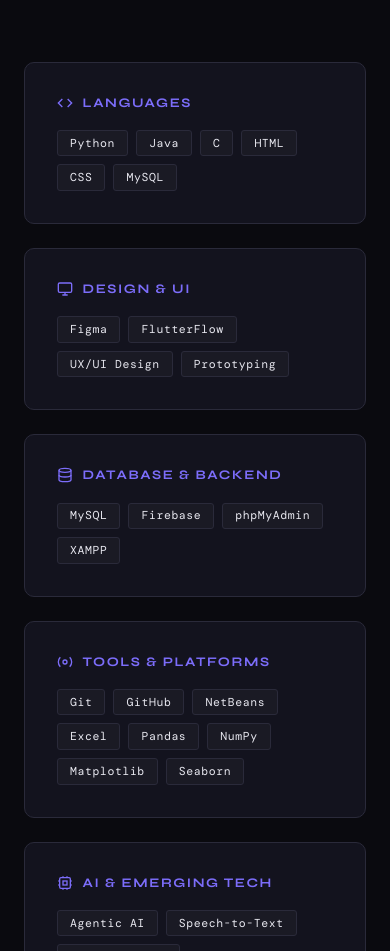
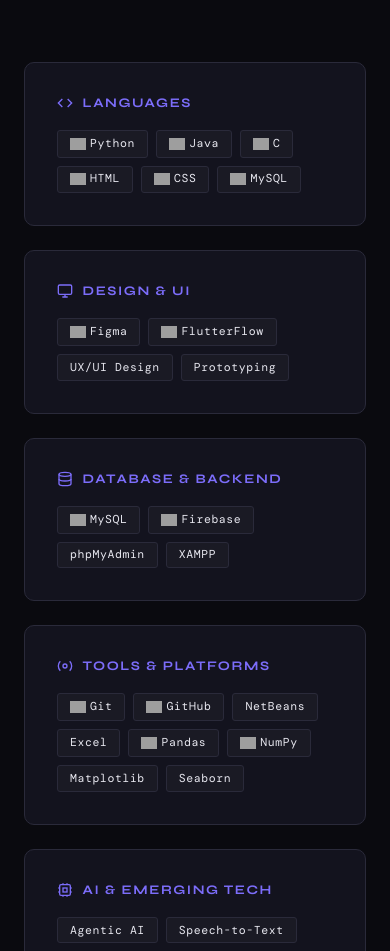
Before and after one commit to ZodiaCMM/portfolio, a React (Vite) app: page / in a window 390 px wide. Shown: the part 2186-3137 px from the top of the page. Built offline with nearby package versions, Linux system fonts and the light colour scheme; grey boxes are pictures that could not be loaded; a web font is replaced by a local one.

Commit message:
Edit icon skill

```diff
--- a/src/components/Skills.jsx
+++ b/src/components/Skills.jsx
@@ -4,40 +4,40 @@
 const ICONS = {
   code: (
     <svg viewBox="0 0 24 24" fill="none" stroke="currentColor" strokeWidth="2">
-      <polyline points="16 18 22 12 16 6"/><polyline points="8 6 2 12 8 18"/>
+      <polyline points="16 18 22 12 16 6" /><polyline points="8 6 2 12 8 18" />
     </svg>
   ),
   monitor: (
     <svg viewBox="0 0 24 24" fill="none" stroke="currentColor" strokeWidth="2">
-      <rect x="2" y="3" width="20" height="14" rx="2"/>
-      <path d="M8 21h8M12 17v4"/>
+      <rect x="2" y="3" width="20" height="14" rx="2" />
+      <path d="M8 21h8M12 17v4" />
     </svg>
   ),
   database: (
     <svg viewBox="0 0 24 24" fill="none" stroke="currentColor" strokeWidth="2">
-      <ellipse cx="12" cy="5" rx="9" ry="3"/>
-      <path d="M3 5v14a9 3 0 0 0 18 0V5"/>
-      <path d="M3 12a9 3 0 0 0 18 0"/>
+      <ellipse cx="12" cy="5" rx="9" ry="3" />
+      <path d="M3 5v14a9 3 0 0 0 18 0V5" />
+      <path d="M3 12a9 3 0 0 0 18 0" />
     </svg>
   ),
   tool: (
     <svg viewBox="0 0 24 24" fill="none" stroke="currentColor" strokeWidth="2">
-      <circle cx="12" cy="12" r="3"/>
-      <path d="M19.07 4.93a10 10 0 0 1 0 14.14M4.93 19.07a10 10 0 0 1 0-14.14"/>
+      <circle cx="12" cy="12" r="3" />
+      <path d="M19.07 4.93a10 10 0 0 1 0 14.14M4.93 19.07a10 10 0 0 1 0-14.14" />
     </svg>
   ),
   cpu: (
     <svg viewBox="0 0 24 24" fill="none" stroke="currentColor" strokeWidth="2">
-      <rect x="4" y="4" width="16" height="16" rx="2"/>
-      <rect x="9" y="9" width="6" height="6"/>
-      <path d="M15 2v2M9 2v2M15 20v2M9 20v2M2 15h2M2 9h2M20 15h2M20 9h2"/>
+      <rect x="4" y="4" width="16" height="16" rx="2" />
+      <rect x="9" y="9" width="6" height="6" />
+      <path d="M15 2v2M9 2v2M15 20v2M9 20v2M2 15h2M2 9h2M20 15h2M20 9h2" />
     </svg>
   ),
   users: (
     <svg viewBox="0 0 24 24" fill="none" stroke="currentColor" strokeWidth="2">
-      <path d="M17 21v-2a4 4 0 0 0-4-4H5a4 4 0 0 0-4 4v2"/>
-      <circle cx="9" cy="7" r="4"/>
-      <path d="M23 21v-2a4 4 0 0 0-3-3.87M16 3.13a4 4 0 0 1 0 7.75"/>
+      <path d="M17 21v-2a4 4 0 0 0-4-4H5a4 4 0 0 0-4 4v2" />
+      <circle cx="9" cy="7" r="4" />
+      <path d="M23 21v-2a4 4 0 0 0-3-3.87M16 3.13a4 4 0 0 1 0 7.75" />
     </svg>
   ),
 };
@@ -59,8 +59,17 @@
                 {title}
               </div>
               <div className={styles.tags}>
-                {tags.map(tag => (
-                  <span key={tag} className={styles.tag}>{tag}</span>
+                {tags.map(({ label, skillicon }) => (
+                  <span key={label} className={styles.tag}>
+                    {skillicon && (
+                      <img
+                        src={`https://skillicons.dev/icons?i=${skillicon}`}
+                        alt={label}
+                        className={styles.tagIcon}
+                      />
+                    )}
+                    {label}
+                  </span>
                 ))}
               </div>
             </div>
--- a/src/components/Skills.module.css
+++ b/src/components/Skills.module.css
@@ -1,50 +1,137 @@
-.section { padding: 6rem 3rem; }
-.container { max-width: 1100px; margin: 0 auto; }
+.section {
+  padding: 6rem 3rem;
+}
+
+.container {
+  max-width: 1100px;
+  margin: 0 auto;
+}
+
 .label {
-  font-size: 0.68rem; color: var(--accent);
-  letter-spacing: 0.25em; text-transform: uppercase;
+  font-size: 0.68rem;
+  color: var(--accent);
+  letter-spacing: 0.25em;
+  text-transform: uppercase;
   margin-bottom: 3rem;
-  display: flex; align-items: center; gap: 1rem;
+  display: flex;
+  align-items: center;
+  gap: 1rem;
 }
-.label::after { content:''; flex:1; height:1px; max-width:80px; background:var(--border); }
+
+.label::after {
+  content: '';
+  flex: 1;
+  height: 1px;
+  max-width: 80px;
+  background: var(--border);
+}
+
 .title {
-  font-family: 'Syne', sans-serif; font-weight: 700;
-  font-size: clamp(2rem,4vw,3rem); letter-spacing: -0.03em; margin-bottom: 0.8rem;
+  font-family: 'Syne', sans-serif;
+  font-weight: 700;
+  font-size: clamp(2rem, 4vw, 3rem);
+  letter-spacing: -0.03em;
+  margin-bottom: 0.8rem;
 }
-.sub { color: var(--muted); font-size: 0.82rem; margin-bottom: 3.5rem; line-height: 1.7; }
+
+.sub {
+  color: var(--muted);
+  font-size: 0.82rem;
+  margin-bottom: 3.5rem;
+  line-height: 1.7;
+}
+
 .grid {
   display: grid;
   grid-template-columns: repeat(auto-fit, minmax(280px, 1fr));
   gap: 1.5rem;
 }
+
 .group {
-  background: var(--card); border: 1px solid var(--border);
-  border-radius: 10px; padding: 2rem;
+  background: var(--card);
+  border: 1px solid var(--border);
+  border-radius: 10px;
+  padding: 2rem;
   transition: border-color 0.25s, transform 0.25s;
-  position: relative; overflow: hidden;
+  position: relative;
+  overflow: hidden;
 }
+
 .group::before {
-  content: ''; position: absolute; top: 0; left: 0; right: 0; height: 2px;
+  content: '';
+  position: absolute;
+  top: 0;
+  left: 0;
+  right: 0;
+  height: 2px;
   background: linear-gradient(90deg, var(--accent), var(--accent2));
-  transform: scaleX(0); transform-origin: left;
+  transform: scaleX(0);
+  transform-origin: left;
   transition: transform 0.35s ease;
 }
-.group:hover::before { transform: scaleX(1); }
-.group:hover { border-color: rgba(124,109,250,0.3); transform: translateY(-4px); }
+
+.group:hover::before {
+  transform: scaleX(1);
+}
+
+.group:hover {
+  border-color: rgba(124, 109, 250, 0.3);
+  transform: translateY(-4px);
+}
+
 .groupTitle {
-  font-family: 'Syne', sans-serif; font-size: 0.82rem; font-weight: 700;
-  letter-spacing: 0.12em; text-transform: uppercase; color: var(--accent);
+  font-family: 'Syne', sans-serif;
+  font-size: 0.82rem;
+  font-weight: 700;
+  letter-spacing: 0.12em;
+  text-transform: uppercase;
+  color: var(--accent);
   margin-bottom: 1.2rem;
-  display: flex; align-items: center; gap: 0.6rem;
+  display: flex;
+  align-items: center;
+  gap: 0.6rem;
 }
-.groupTitle svg { width: 16px; height: 16px; }
-.tags { display: flex; flex-wrap: wrap; gap: 0.5rem; }
+
+.groupTitle svg {
+  width: 16px;
+  height: 16px;
+}
+
+.tags {
+  display: flex;
+  flex-wrap: wrap;
+  gap: 0.5rem;
+}
+
 .tag {
-  display: inline-block; padding: 0.3rem 0.75rem;
-  background: var(--surface2); border: 1px solid var(--border);
-  border-radius: 3px; font-size: 0.72rem; color: var(--text);
+  display: inline-block;
+  padding: 0.3rem 0.75rem;
+  background: var(--surface2);
+  border: 1px solid var(--border);
+  border-radius: 3px;
+  font-size: 0.72rem;
+  color: var(--text);
   letter-spacing: 0.05em;
   transition: background 0.2s, border-color 0.2s, color 0.2s;
 }
-.tag:hover { background: rgba(124,109,250,0.12); border-color: var(--accent); color: var(--accent); }
-@media (max-width: 768px) { .section { padding: 4rem 1.5rem; } }
+
+.tag:hover {
+  background: rgba(124, 109, 250, 0.12);
+  border-color: var(--accent);
+  color: var(--accent);
+}
+
+@media (max-width: 768px) {
+  .section {
+    padding: 4rem 1.5rem;
+  }
+}
+
+.tagIcon {
+  width: 16px;
+  height: 16px;
+  object-fit: contain;
+  vertical-align: middle;
+  margin-right: 4px;
+  border-radius: 2px;
+}
--- a/src/data/portfolio.js
+++ b/src/data/portfolio.js
@@ -14,36 +14,104 @@
   { num: 'AI',  label: 'Intern Experience' },
 ];
 
+// export const SKILL_GROUPS = [
+//   {
+//     icon: 'code',
+//     title: 'Languages',
+//     tags: ['Python', 'Java', 'C', 'HTML', 'CSS', 'MySQL'],
+//   },
+//   {
+//     icon: 'monitor',
+//     title: 'Design & UI',
+//     tags: ['Figma', 'FlutterFlow', 'UX/UI Design', 'Prototyping'],
+//   },
+//   {
+//     icon: 'database',
+//     title: 'Database & Backend',
+//     tags: ['MySQL', 'Firebase', 'phpMyAdmin', 'XAMPP'],
+//   },
+//   {
+//     icon: 'tool',
+//     title: 'Tools & Platforms',
+//     tags: ['Git', 'GitHub', 'NetBeans', 'Excel', 'Pandas', 'NumPy', 'Matplotlib', 'Seaborn'],
+//   },
+//   {
+//     icon: 'cpu',
+//     title: 'AI & Emerging Tech',
+//     tags: ['Agentic AI', 'Speech-to-Text', 'QC Automation'],
+//   },
+//   {
+//     icon: 'users',
+//     title: 'Soft Skills',
+//     tags: ['Problem Solving', 'Teamwork', 'Fast Learner', 'Networking'],
+//   },
+// ];
+
 export const SKILL_GROUPS = [
   {
     icon: 'code',
     title: 'Languages',
-    tags: ['Python', 'Java', 'C', 'HTML', 'CSS', 'MySQL'],
+    tags: [
+      { label: 'Python',  skillicon: 'python' },
+      { label: 'Java',    skillicon: 'java' },
+      { label: 'C',       skillicon: 'c' },
+      { label: 'HTML',    skillicon: 'html' },
+      { label: 'CSS',     skillicon: 'css' },
+      { label: 'MySQL',   skillicon: 'mysql' },
+    ],
   },
   {
     icon: 'monitor',
     title: 'Design & UI',
-    tags: ['Figma', 'FlutterFlow', 'UX/UI Design', 'Prototyping'],
+    tags: [
+      { label: 'Figma',        skillicon: 'figma' },
+      { label: 'FlutterFlow',  skillicon: 'flutter' },
+      { label: 'UX/UI Design', skillicon: null },
+      { label: 'Prototyping',  skillicon: null },
+    ],
   },
   {
     icon: 'database',
     title: 'Database & Backend',
-    tags: ['MySQL', 'Firebase', 'phpMyAdmin', 'XAMPP'],
+    tags: [
+      { label: 'MySQL',      skillicon: 'mysql' },
+      { label: 'Firebase',   skillicon: 'firebase' },
+      { label: 'phpMyAdmin', skillicon: null },
+      { label: 'XAMPP',      skillicon: null },
+    ],
   },
   {
     icon: 'tool',
     title: 'Tools & Platforms',
-    tags: ['Git', 'GitHub', 'NetBeans', 'Excel', 'Pandas', 'NumPy', 'Matplotlib', 'Seaborn'],
+    tags: [
+      { label: 'Git',        skillicon: 'git' },
+      { label: 'GitHub',     skillicon: 'github' },
+      { label: 'NetBeans',   skillicon: null },
+      { label: 'Excel',      skillicon: null },
+      { label: 'Pandas',     skillicon: 'pandas' },
+      { label: 'NumPy',      skillicon: 'numpy' },
+      { label: 'Matplotlib', skillicon: null },
+      { label: 'Seaborn',    skillicon: null },
+    ],
   },
   {
     icon: 'cpu',
     title: 'AI & Emerging Tech',
-    tags: ['Agentic AI', 'Speech-to-Text', 'QC Automation'],
+    tags: [
+      { label: 'Agentic AI',     skillicon: null },
+      { label: 'Speech-to-Text', skillicon: null },
+      { label: 'QC Automation',  skillicon: null },
+    ],
   },
   {
     icon: 'users',
     title: 'Soft Skills',
-    tags: ['Problem Solving', 'Teamwork', 'Fast Learner', 'Networking'],
+    tags: [
+      { label: 'Problem Solving', skillicon: null },
+      { label: 'Teamwork',        skillicon: null },
+      { label: 'Fast Learner',    skillicon: null },
+      { label: 'Networking',      skillicon: null },
+    ],
   },
 ];
 
```
